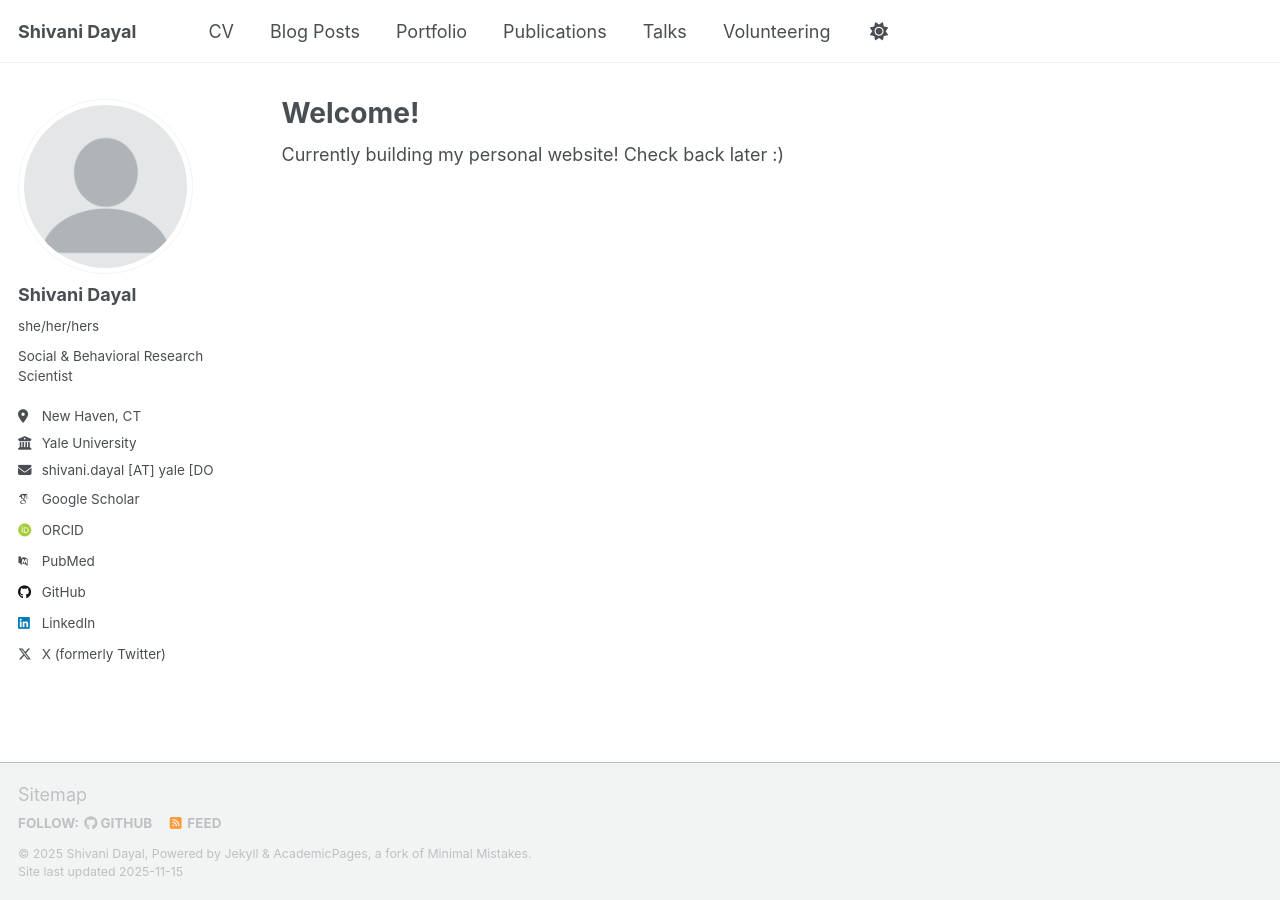
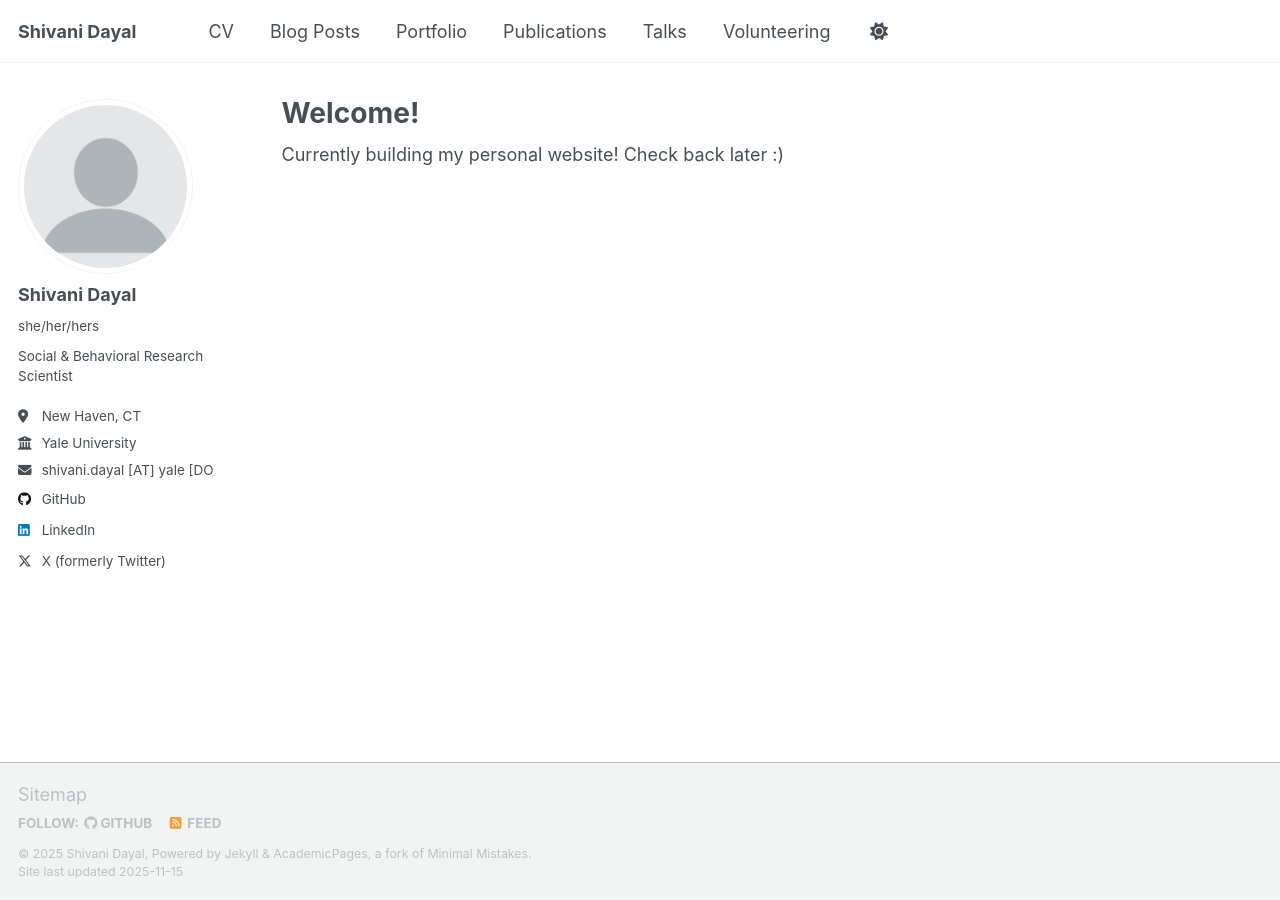
Before and after one commit to sdayal21/sdayal21.github.io, a Jekyll site: the page built from _pages/about.md, in a window 1280 px wide. Built offline with Jekyll 4.4.1, drawn with Linux system fonts in a browser that asks for light colours; some web fonts are replaced; a script that is not in the unit is left out.

Commit message:
link removal

```diff
--- a/_config.yml
+++ b/_config.yml
@@ -35,12 +35,12 @@ author:
   # Academic websites
   academia         : # URL
   arxiv            : # URL - Update with the correct link to your profile
-  googlescholar    : "https://scholar.google.com/citations?user=PS_CX0AAAAAJ"
+  googlescholar    : # "https://scholar.google.com/citations?user=PS_CX0AAAAAJ"
   inspire-hep      : # URL
   impactstory      : # URL
-  orcid            : "https://orcid.org/yourorcidurl"
+  orcid            : # "https://orcid.org/yourorcidurl"
   semantic         : # URL
-  pubmed           : "https://www.ncbi.nlm.nih.gov/pubmed/?term=john+snow"
+  pubmed           : # "https://www.ncbi.nlm.nih.gov/pubmed/?term=john+snow"
   researchgate     : # URL
   scopus           : # URL
 
```
